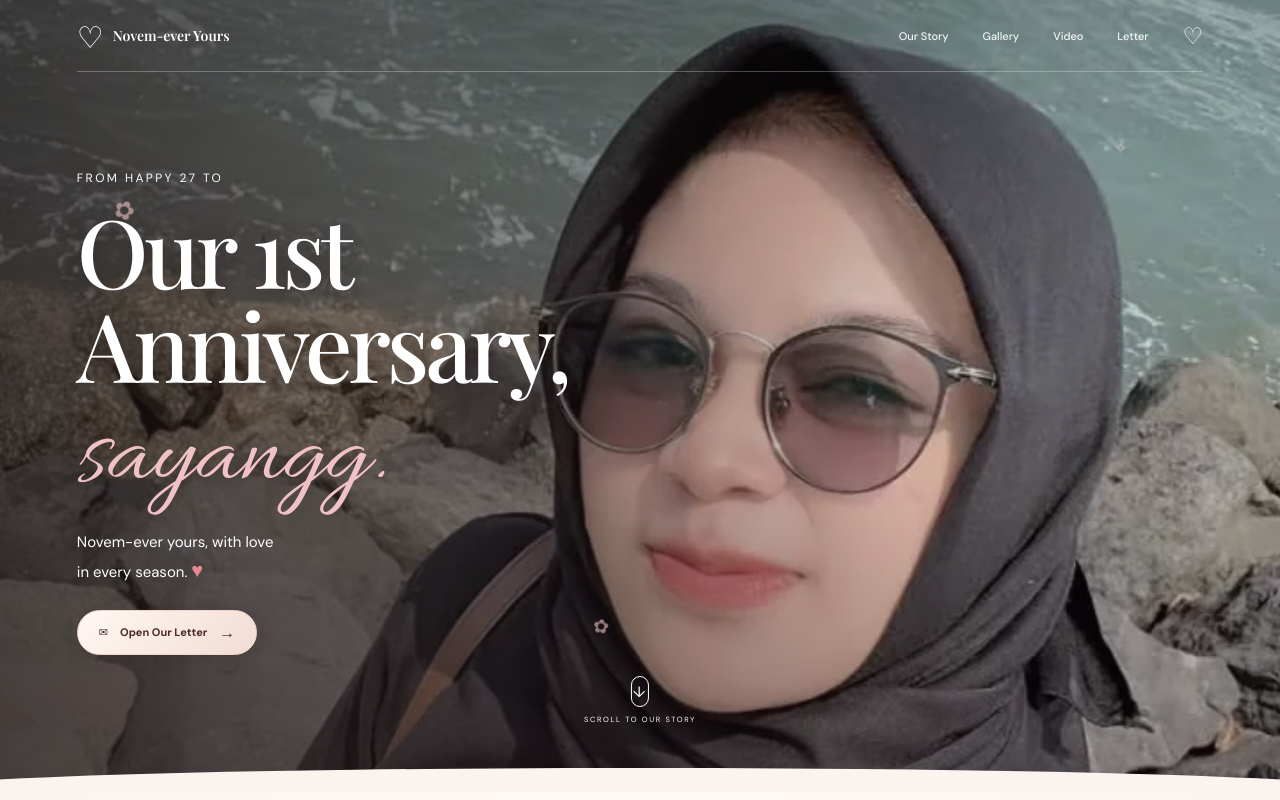
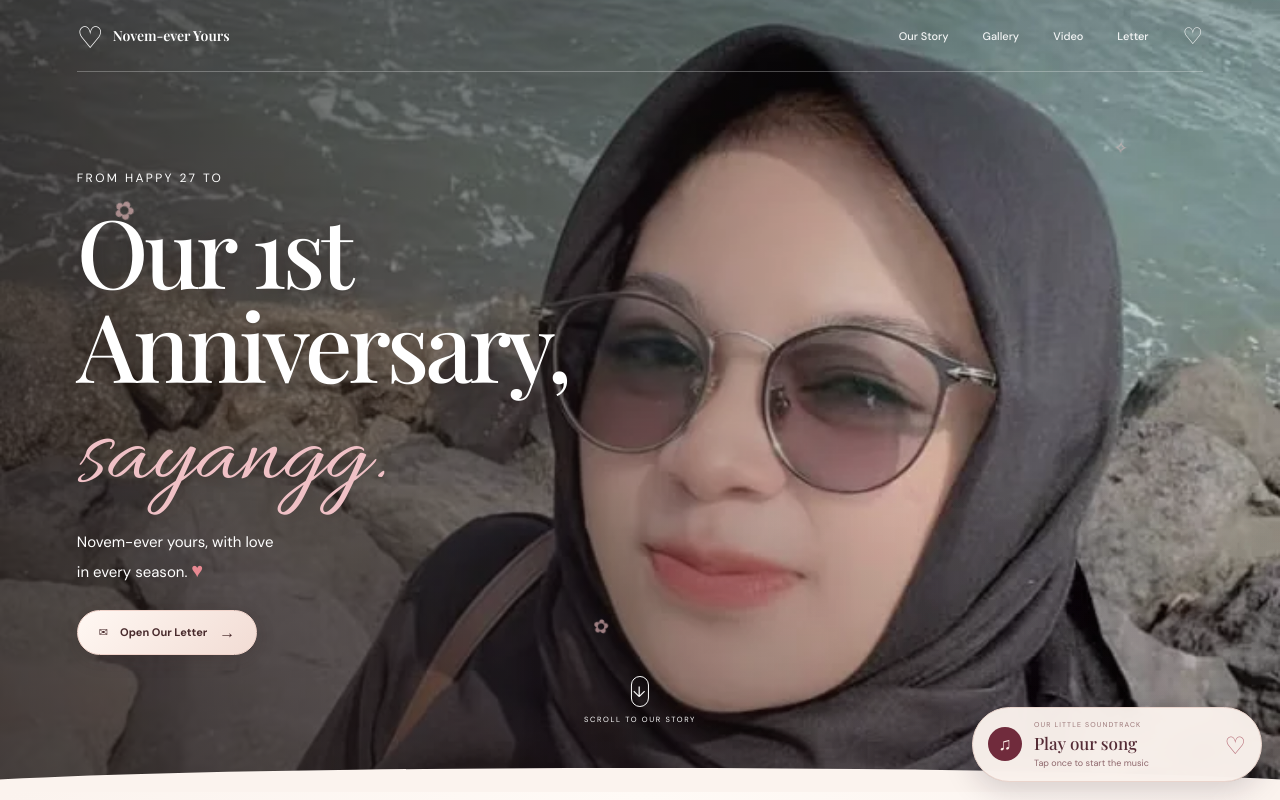
Before and after one commit to WRyouAldi/-novem-ever-yours-, a React (Vite) app: page / in a window 1280 px wide. Shown: the top 800 px of the page. Built offline with nearby package versions, Linux system fonts and the light colour scheme; a web font is replaced by a local one.

Commit message:
Restore PR #9 music player

```diff
--- a/src/MusicPlayer.jsx
+++ b/src/MusicPlayer.jsx
@@ -1,48 +1,88 @@
-import { useEffect, useRef } from "react";
+import React, { useEffect, useRef, useState } from "react";
+import "./music-player.css";
 
 const SONG_SRC = `${import.meta.env.BASE_URL}assets/audio/our-song.mp3`;
 
 export default function MusicPlayer() {
   const audioRef = useRef(null);
+  const [isPlaying, setIsPlaying] = useState(false);
+  const [autoplayBlocked, setAutoplayBlocked] = useState(false);
 
   useEffect(() => {
     const audio = audioRef.current;
     if (!audio) return;
 
-    let disposed = false;
-    const tryPlay = () => {
-      if (disposed || !audio.paused) return;
-      const playback = audio.play();
-      if (playback?.catch) playback.catch(() => {
-        // Browsers may block audible autoplay until the visitor interacts.
-        // The first normal page interaction below retries without showing a controller.
-      });
-    };
-
-    tryPlay();
-    const interactionEvents = ["pointerdown", "touchstart", "keydown"];
-    interactionEvents.forEach((eventName) => {
-      document.addEventListener(eventName, tryPlay, { once: true, capture: true });
+    let active = true;
+    audio.play()
+      .then(() => {
+        if (active) {
+          setIsPlaying(true);
+          setAutoplayBlocked(false);
+        }
+      })
+      .catch(() => {
+        if (active) {
+          setIsPlaying(false);
+          setAutoplayBlocked(true);
+        }
       });
 
     return () => {
-      disposed = true;
-      interactionEvents.forEach((eventName) => {
-        document.removeEventListener(eventName, tryPlay, true);
-      });
+      active = false;
       audio.pause();
     };
   }, []);
 
+  async function togglePlayback() {
+    const audio = audioRef.current;
+    if (!audio) return;
+
+    if (!audio.paused) {
+      audio.pause();
+      setIsPlaying(false);
+      return;
+    }
+
+    try {
+      await audio.play();
+      setIsPlaying(true);
+      setAutoplayBlocked(false);
+    } catch {
+      setIsPlaying(false);
+      setAutoplayBlocked(true);
+    }
+  }
+
   return (
+    <aside className="music-widget" aria-label="Our song">
       <audio
         ref={audioRef}
         src={SONG_SRC}
-      autoPlay
         preload="auto"
         loop
         playsInline
-      aria-hidden="true"
+        onPlay={() => setIsPlaying(true)}
+        onPause={() => setIsPlaying(false)}
+        onError={() => {
+          setIsPlaying(false);
+          setAutoplayBlocked(true);
+        }}
       />
+      <button
+        className="music-launcher"
+        type="button"
+        onClick={togglePlayback}
+        aria-label={isPlaying ? "Pause our song" : "Play our song"}
+        aria-pressed={isPlaying}
+      >
+        <span className="music-launcher-icon" aria-hidden="true">{isPlaying ? "Ⅱ" : "♫"}</span>
+        <span>
+          <small>OUR LITTLE SOUNDTRACK</small>
+          <strong>{isPlaying ? "Pause our song" : "Play our song"}</strong>
+          {autoplayBlocked && !isPlaying ? <em className="music-hint">Tap once to start the music</em> : null}
+        </span>
+        <span className="music-launcher-heart" aria-hidden="true">♡</span>
+      </button>
+    </aside>
   );
 }
```
Lines whose indentation alone changed are shown as unchanged.
